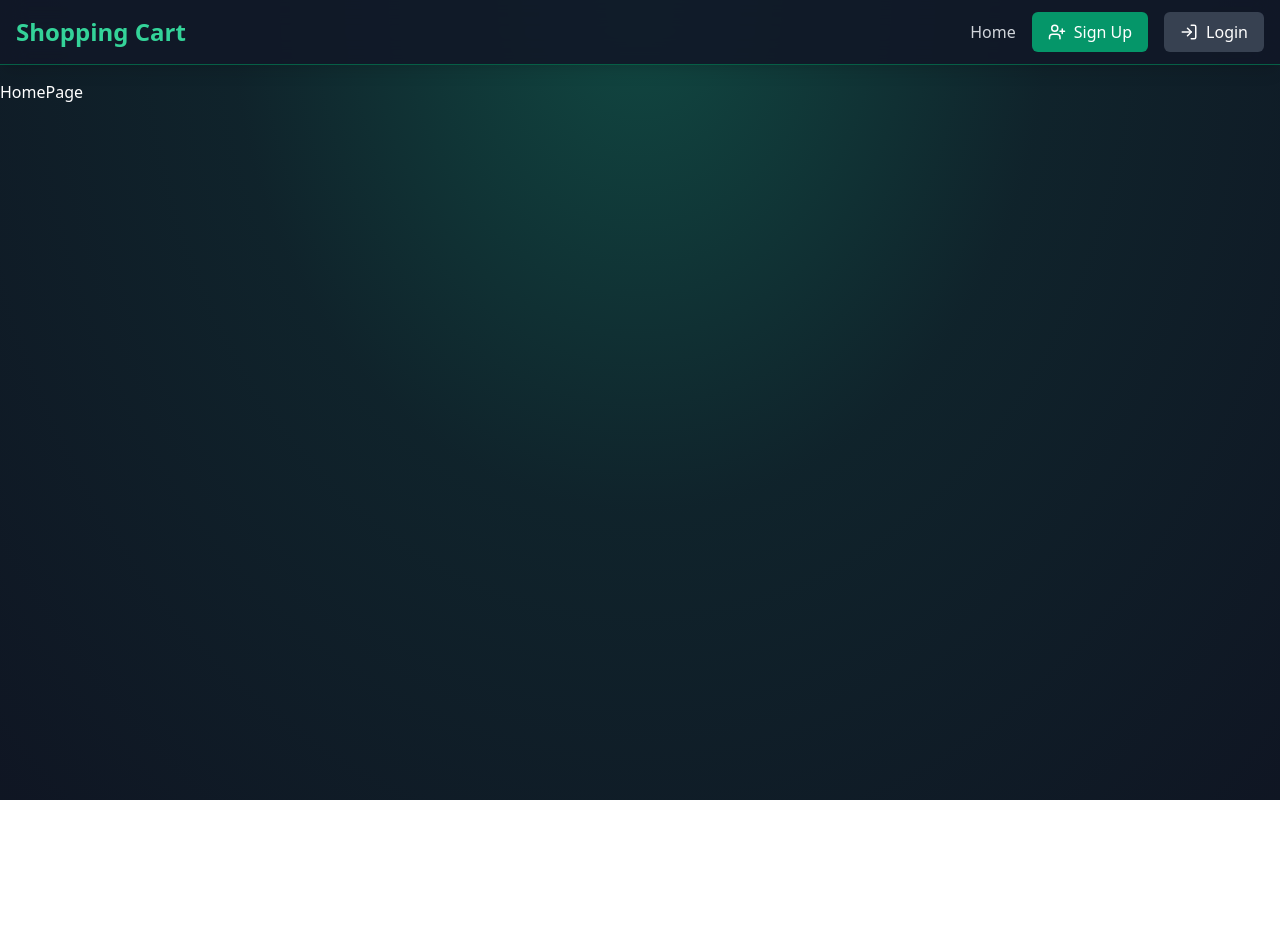
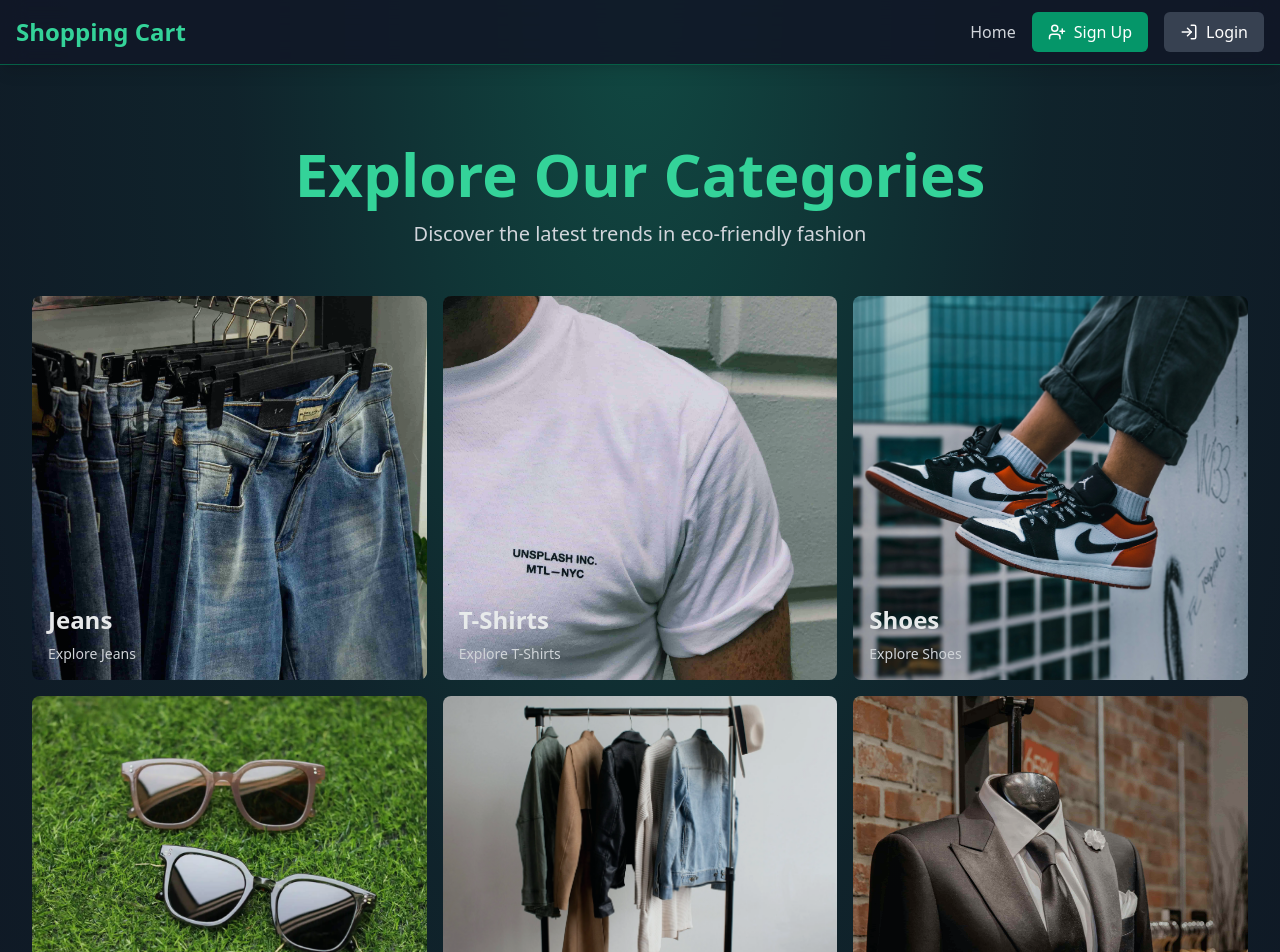
Before and after one commit to hamzathul/Shopping-Cart-with-Redis, a React (Vite) app in the folder frontend/: page / in a window 1280 px wide. Shown: the top 952 px of the page. Before the commit the page ends 800 px from the top, so only its background shows below. Built offline with nearby package versions, Linux system fonts and the light colour scheme; no server answers.

Commit message:
Categories in home page

```diff
--- a/frontend/src/pages/HomePage.jsx
+++ b/frontend/src/pages/HomePage.jsx
@@ -1,9 +1,36 @@
-import React from 'react'
+import CategoryItem from "../components/CategoryItem";
+
+const categories = [
+  { href: "/jeans", name: "Jeans", imageUrl: "/jeans.jpg" },
+  { href: "/tshirts", name: "T-Shirts", imageUrl: "/tshirts.jpg" },
+  { href: "/shoes", name: "Shoes", imageUrl: "/shoes.jpg" },
+  { href: "/glasses", name: "Glasses", imageUrl: "/glasses.png" },
+  { href: "/jackets", name: "Jackets", imageUrl: "/jackets.jpg" },
+  { href: "/suits", name: "Suits", imageUrl: "/suits.jpg" },
+  { href: "/bags", name: "Bags", imageUrl: "/bags.jpg" },
+];
 
 const HomePage = () => {
   return (
-    <div>HomePage</div>
-  )
+    <div className="relative min-h-screen text-white overflow-hidden">
+      <div className="relative z-10 max-w-7xl mx-auto px-4 sm:px-6 lg:px-8 py-16">
+        <h1 className="text-center text-5xl sm:text-6xl font-bold text-emerald-400 mb-4">
+          Explore Our Categories
+        </h1>
+        <p className="text-center text-xl text-gray-300 mb-12">
+          Discover the latest trends in eco-friendly fashion
+        </p>
+        <div className="grid grid-cols-1 sm:grid-cols-2 lg:grid-cols-3 gap-4">
+          {categories.map(category=>(
+            <CategoryItem
+              category={category}
+              key={category.name}
+            />
+          ))}
+        </div>
+      </div>
+    </div>
+  );
 }
 
 export default HomePage
--- a/frontend/src/stores/useUserStore.js
+++ b/frontend/src/stores/useUserStore.js
@@ -67,3 +67,5 @@
     }
   },
 }));
+
+//TODO: Implement the axios interceptor for refreshing access token
```
